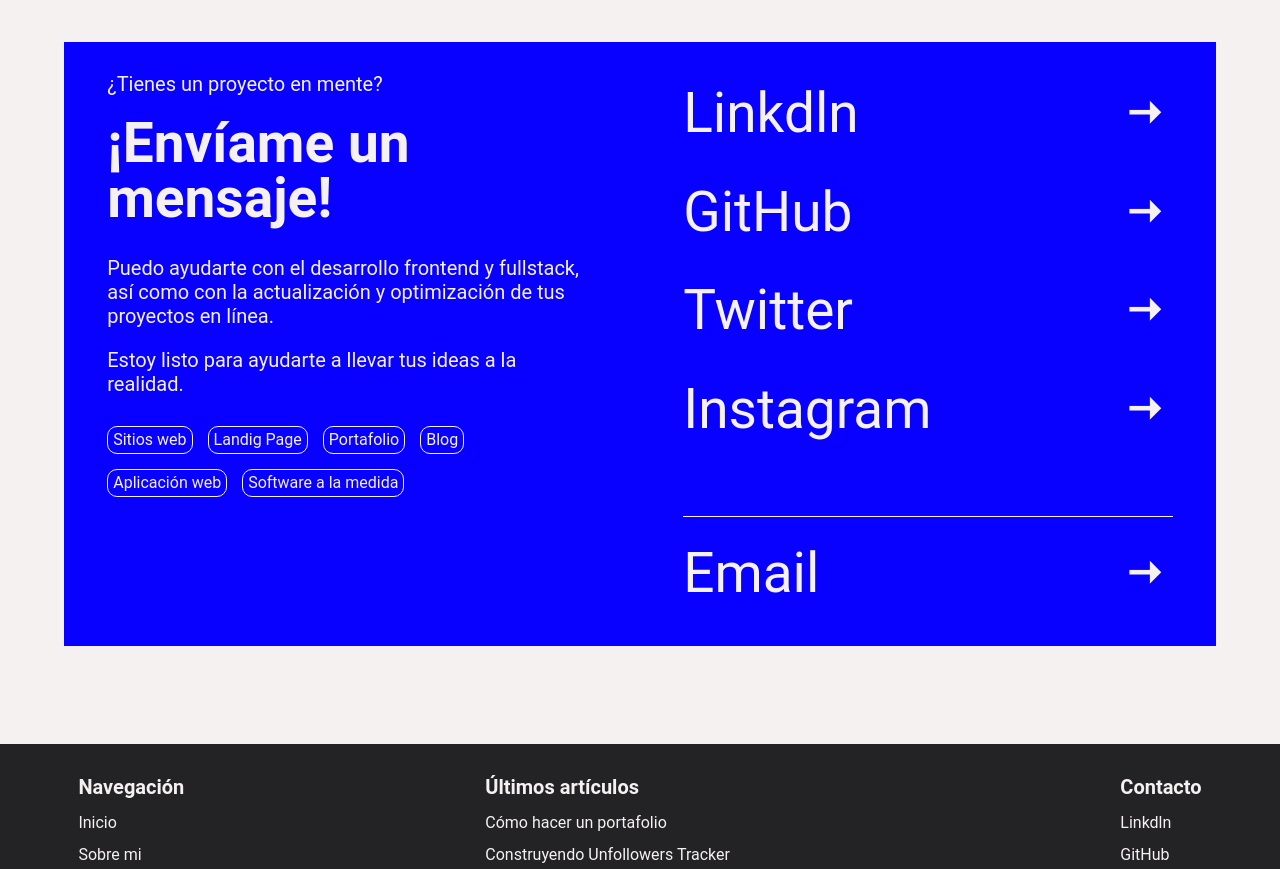
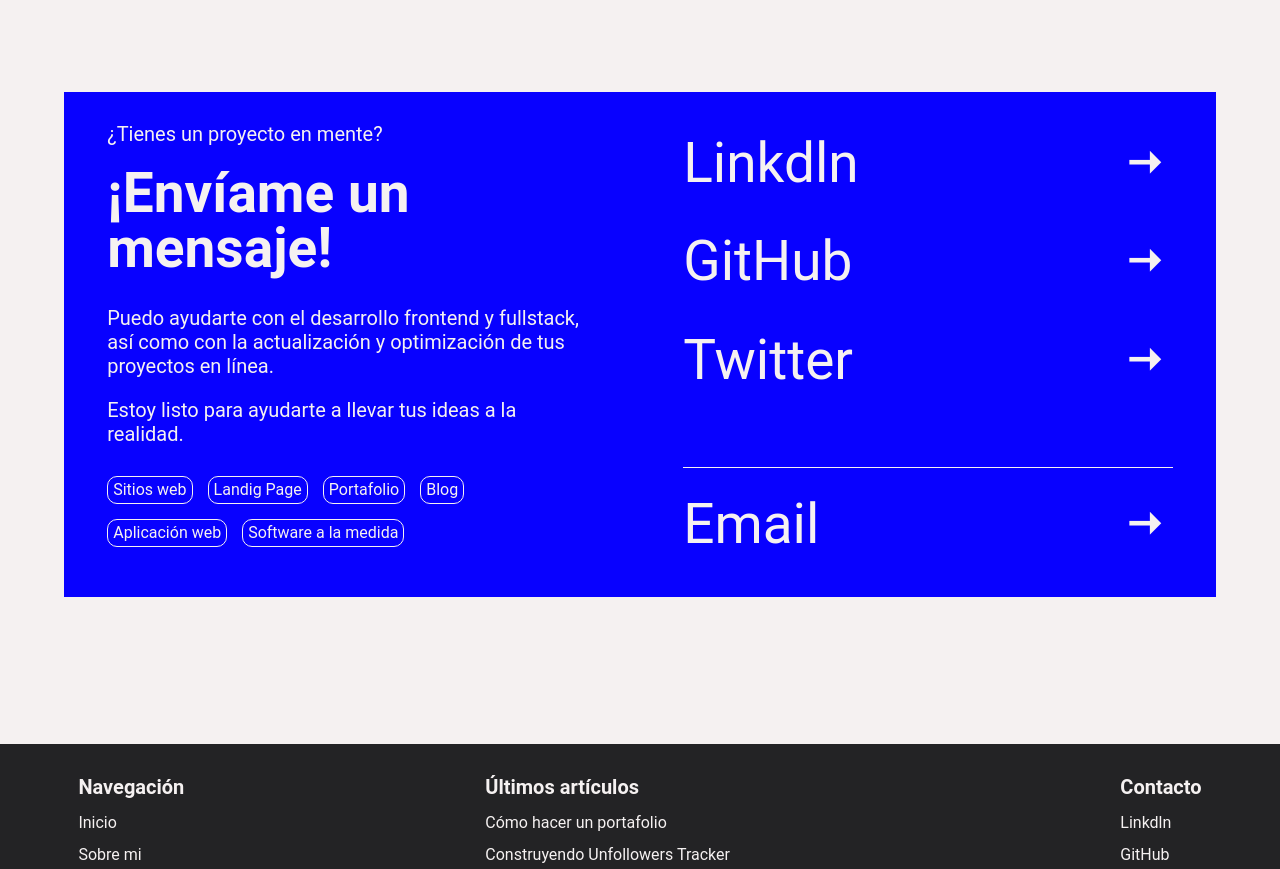
Before and after one commit to axlkun/Axel-Portfolio-2023, a Vue app: page / in a window 1280 px wide. Shown: the part 4880-5749 px from the top of the page. Built offline with nearby package versions, Linux system fonts and the light colour scheme.

Commit message:
add links in contact section

```diff
--- a/src/components/ContactSection.vue
+++ b/src/components/ContactSection.vue
@@ -29,15 +29,17 @@
             <v-sheet class="contact-link-container">
                 <v-sheet class="follow">
 
-                    <h3 class="button">Linkdln <span class="mdi mdi-arrow-right-thin"></span></h3>
-                    <h3 class="button">GitHub <span class="mdi mdi-arrow-right-thin"></span></h3>
-                    <h3 class="button">Twitter <span class="mdi mdi-arrow-right-thin"></span></h3>
-                    <h3 class="button">Instagram <span class="mdi mdi-arrow-right-thin"></span></h3>
+                    <h3 ><a class="button" href="https://www.linkedin.com/in/axel-andres-cruz-cordova/" target="_blank">Linkdln <span class="mdi mdi-arrow-right-thin"></span></a></h3>
+
+                    <h3 ><a class="button" href="https://www.linkedin.com/in/axel-andres-cruz-cordova/" target="_blank">GitHub <span class="mdi mdi-arrow-right-thin"></span></a></h3>
+
+                    <h3 ><a class="button" href="https://www.linkedin.com/in/axel-andres-cruz-cordova/" target="_blank">Twitter <span class="mdi mdi-arrow-right-thin"></span></a></h3>
 
             </v-sheet>
 
             <v-sheet class="direct-contact">
-                <h3 class="button">Email <span class="mdi mdi-arrow-right-thin"></span></h3>
+
+                <h3 ><a class="button" href="https://www.linkedin.com/in/axel-andres-cruz-cordova/" target="_blank">Email <span class="mdi mdi-arrow-right-thin"></span></a></h3>
             </v-sheet>
             </v-sheet>
 
@@ -177,7 +179,7 @@ export default{
 
 }
 
-.contact-link-container h3{
+.contact-link-container a{
     font-size: 25px;
     text-align: center;
     color: var(--primary-background);
```
